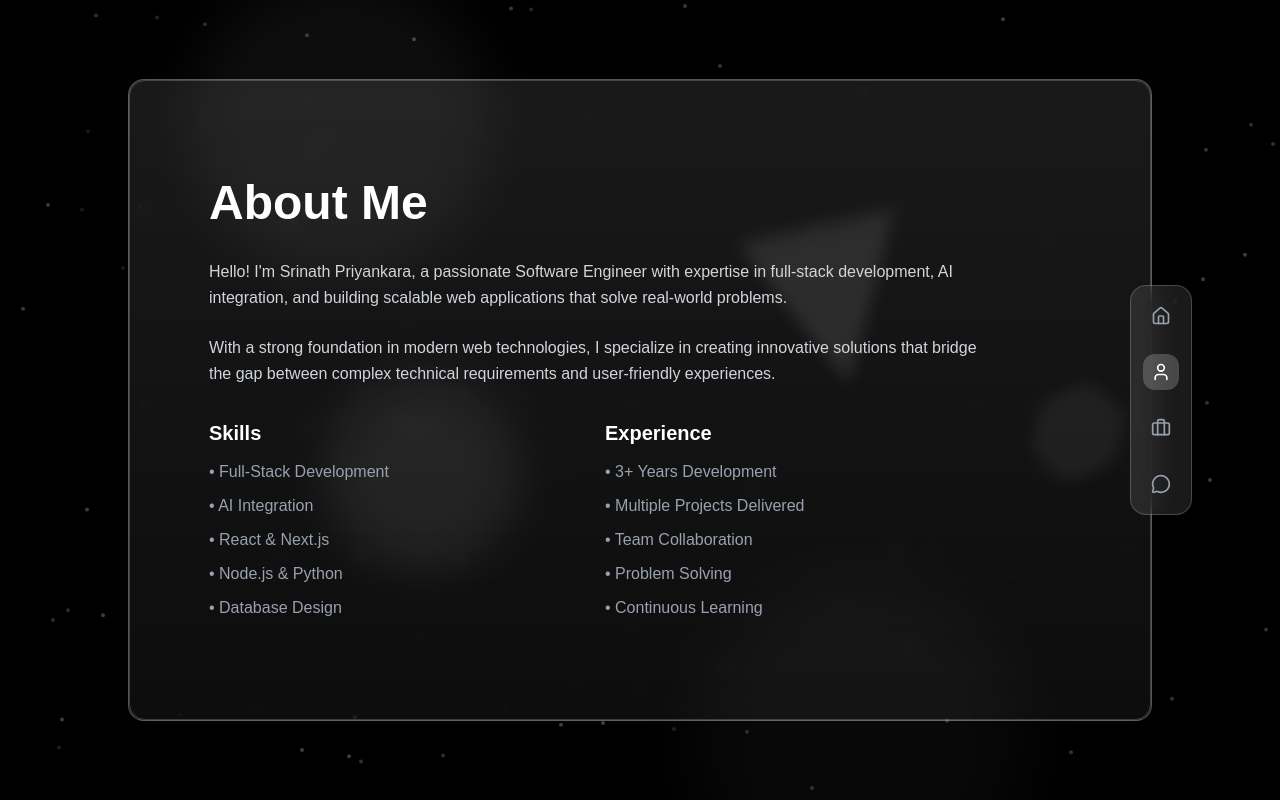
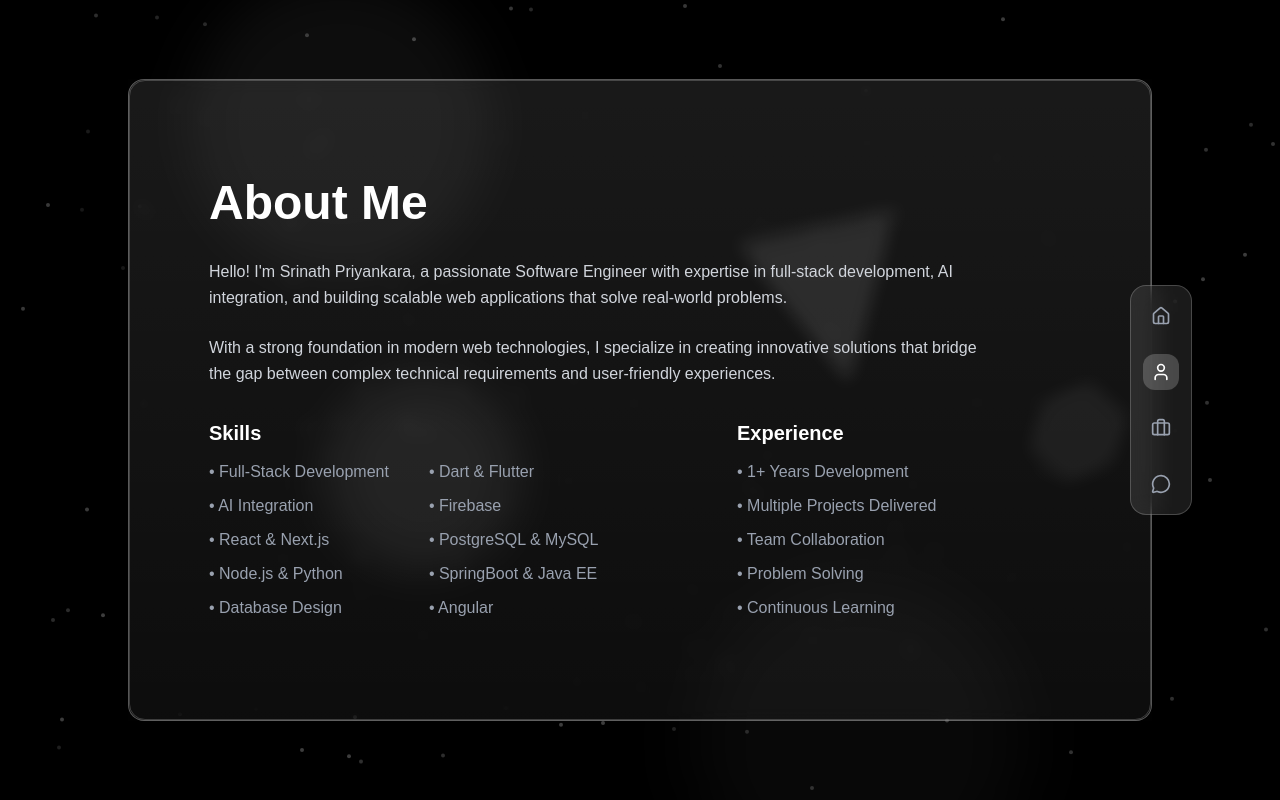
Before and after one commit to Priyankara2003/portfolio-v1, a Next.js app: page / in a window 1280 px wide. Both pictures are taken after a click on the button 1161 px from the left and 372 px from the top of the page. Built offline with nearby package versions, Linux system fonts and the light colour scheme; a web font is replaced by a local one.

Commit message:
refactor : add more skills for about me section

```diff
--- a/components/about-content.tsx
+++ b/components/about-content.tsx
@@ -26,9 +26,10 @@ export default function AboutContent() {
             technical requirements and user-friendly experiences.
           </p>
 
-          <div className="grid md:grid-cols-2 gap-6 mt-8">
-            <div>
+          <div className="grid md:grid-cols-3 gap-6 mt-8">
+            <div className="col-span-2">
               <h3 className="text-xl font-semibold text-white mb-3">Skills</h3>
+              <div className="flex flex-column">
                 <ul className="space-y-2 text-gray-400">
                   <li>• Full-Stack Development</li>
                   <li>• AI Integration</li>
@@ -36,6 +37,14 @@ export default function AboutContent() {
                   <li>• Node.js & Python</li>
                   <li>• Database Design</li>
                 </ul>
+                <ul className="space-y-2 text-gray-400 ml-10">
+                  <li>• Dart & Flutter</li>
+                  <li>• Firebase</li>
+                  <li>• PostgreSQL & MySQL</li>
+                  <li>• SpringBoot & Java EE</li>
+                  <li>• Angular</li>
+                </ul>
+              </div>
             </div>
 
             <div>
@@ -43,7 +52,7 @@ export default function AboutContent() {
                 Experience
               </h3>
               <ul className="space-y-2 text-gray-400">
-                <li>• 3+ Years Development</li>
+                <li>• 1+ Years Development</li>
                 <li>• Multiple Projects Delivered</li>
                 <li>• Team Collaboration</li>
                 <li>• Problem Solving</li>
```
Lines whose indentation alone changed are shown as unchanged.
